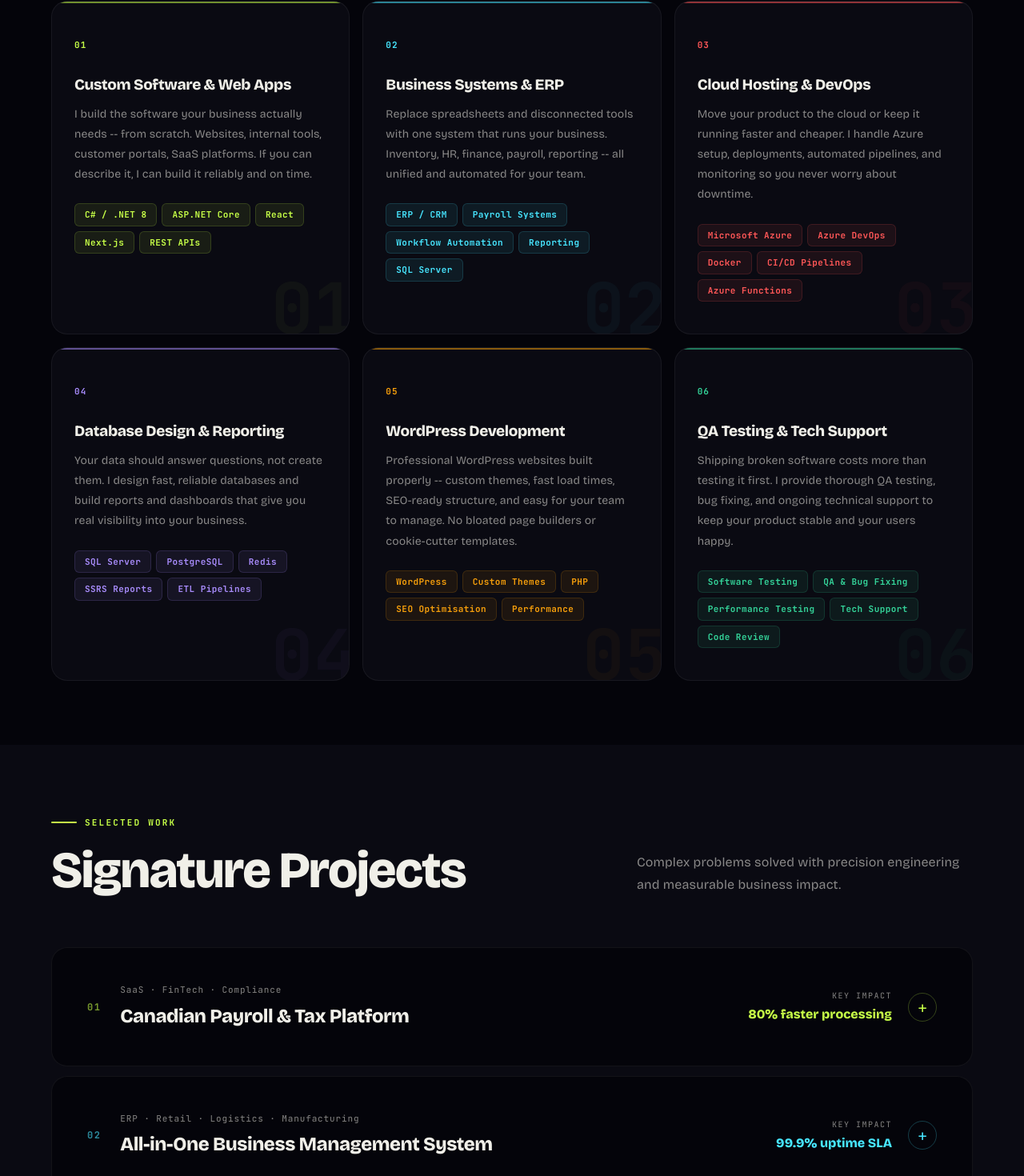
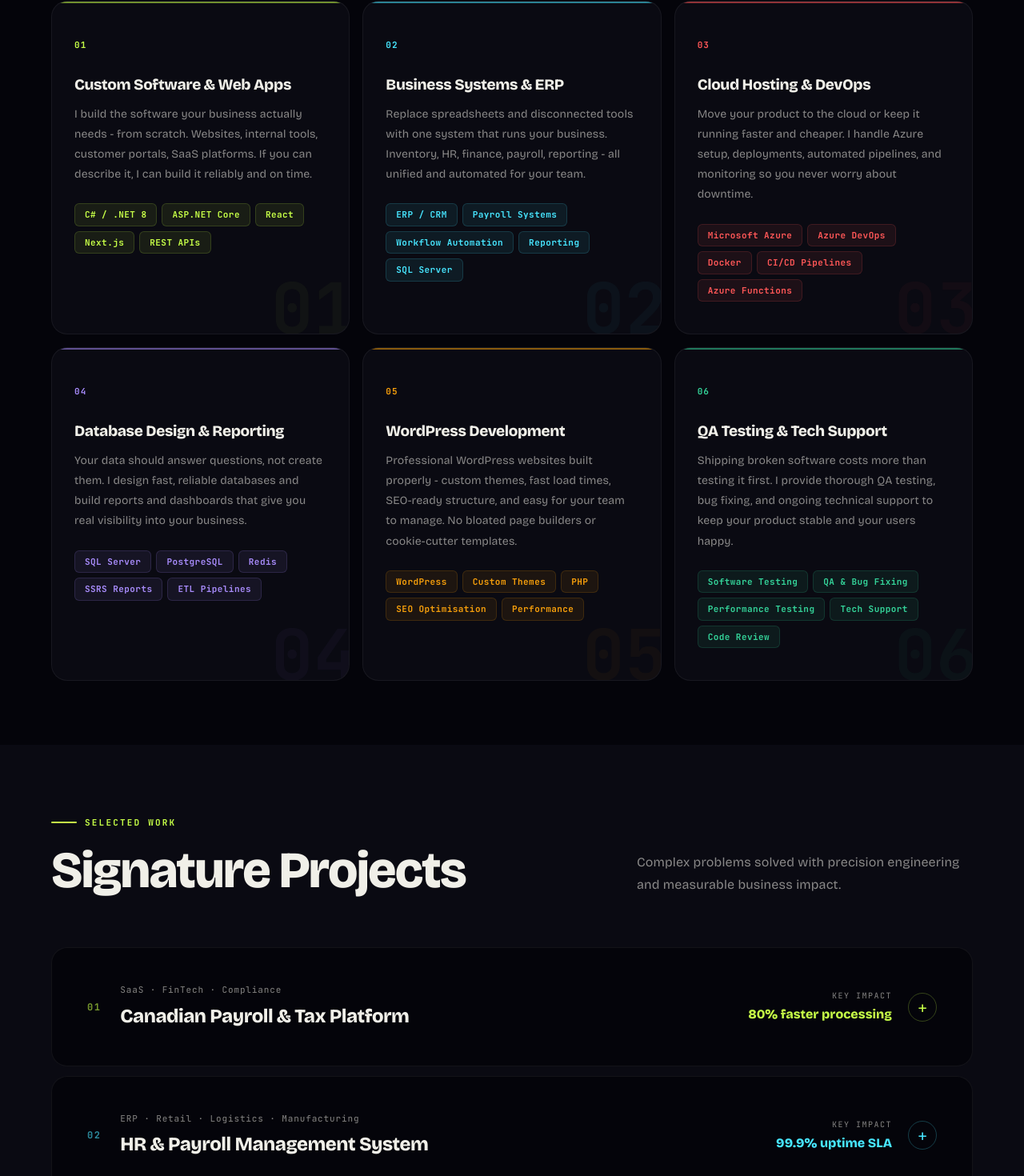
Before and after one commit to OwaisAlam3/Portfolio_Dilawar, a Next.js app: page / in a window 1280 px wide. Shown: the part 1271-2741 px from the top of the page at 80% size. Built offline with nearby package versions, Linux system fonts and the light colour scheme.

Commit message:
optimised content

```diff
--- a/app/page.jsx
+++ b/app/page.jsx
@@ -42,14 +42,14 @@ const SERVICES = [
   {
     num: '01',
     title: 'Custom Software & Web Apps',
-    desc: 'I build the software your business actually needs -- from scratch. Websites, internal tools, customer portals, SaaS platforms. If you can describe it, I can build it reliably and on time.',
+    desc: 'I build the software your business actually needs - from scratch. Websites, internal tools, customer portals, SaaS platforms. If you can describe it, I can build it reliably and on time.',
     tags: ['C# / .NET 8', 'ASP.NET Core', 'React', 'Next.js', 'REST APIs'],
     color: T.lime,
   },
   {
     num: '02',
     title: 'Business Systems & ERP',
-    desc: 'Replace spreadsheets and disconnected tools with one system that runs your business. Inventory, HR, finance, payroll, reporting -- all unified and automated for your team.',
+    desc: 'Replace spreadsheets and disconnected tools with one system that runs your business. Inventory, HR, finance, payroll, reporting - all unified and automated for your team.',
     tags: ['ERP / CRM', 'Payroll Systems', 'Workflow Automation', 'Reporting', 'SQL Server'],
     color: T.cyan,
   },
@@ -70,7 +70,7 @@ const SERVICES = [
   {
     num: '05',
     title: 'WordPress Development',
-    desc: 'Professional WordPress websites built properly -- custom themes, fast load times, SEO-ready structure, and easy for your team to manage. No bloated page builders or cookie-cutter templates.',
+    desc: 'Professional WordPress websites built properly - custom themes, fast load times, SEO-ready structure, and easy for your team to manage. No bloated page builders or cookie-cutter templates.',
     tags: ['WordPress', 'Custom Themes', 'PHP', 'SEO Optimisation', 'Performance'],
     color: '#f59e0b',
   },
@@ -98,10 +98,10 @@ const PROJECTS = [
   },
   {
     num: '02',
-    title: 'All-in-One Business Management System',
+    title: 'HR & Payroll Management System',
     category: 'ERP · Retail · Logistics · Manufacturing',
     impact: '99.9% uptime SLA',
-    desc: 'A fully custom business management system built to replace scattered spreadsheets and disconnected tools. Inventory, HR, finance, and analytics unified into one platform -- serving clients across retail, manufacturing, and logistics.',
+    desc: 'A fully custom HR & Payroll Management System built to replace scattered spreadsheets and disconnected tools. Inventory, HR, finance, and analytics unified into one platform - serving clients across retail, manufacturing, and logistics.',
     outcomes: ['Real-time analytics dashboard', 'Inventory & HR in one system', 'Role-based access control', '99.9% uptime maintained', 'Integrated third-party APIs'],
     tech: ['C#', '.NET', 'ASP.NET MVC', 'SQL Server', 'Azure DevOps'],
     color: T.cyan,
@@ -110,7 +110,7 @@ const PROJECTS = [
   },
   {
     num: '03',
-    title: 'Digital Media CMS -- Express News',
+    title: 'Digital Media CMS - Express News',
     category: 'Media · High-Traffic · CMS',
     impact: '3M+ daily users',
     desc: "Backend publishing infrastructure for one of Pakistan's largest news networks. Sub-100ms API response times under 3M+ concurrent daily readers with real-time push via SignalR.",
@@ -122,10 +122,10 @@ const PROJECTS = [
   },
   {
     num: '04',
-    title: 'News & Media Website -- WordPress Build',
+    title: 'WordPress Built News & Media Website ',
     category: 'WordPress · Media · Publishing',
     impact: 'Live & scaling',
-    desc: 'Full WordPress website built for a business news and media publication -- Freedom Business Daily. Custom theme architecture, fast load times, SEO-first content structure, and a smooth editorial workflow for a growing team of writers and editors.',
+    desc: 'Full WordPress website built for a business news and media publication - Freedom Business Daily. Custom theme architecture, fast load times, SEO-first content structure, and a smooth editorial workflow for a growing team of writers and editors.',
     outcomes: ['Custom WordPress theme build', 'SEO-optimised site architecture', 'Editorial multi-author workflow', 'Performance-tuned delivery', 'Responsive across all devices'],
     tech: ['WordPress', 'PHP', 'Custom Theme', 'SEO', 'Performance'],
     color: '#f59e0b',
@@ -134,10 +134,10 @@ const PROJECTS = [
   },
   {
     num: '05',
-    title: 'Corporate Website -- Built From Scratch, No Templates',
+    title: 'Completely Customised Next.JS Website',
     category: 'Custom Dev · Agency · Lead Generation',
     impact: 'Live production site',
-    desc: 'A fully hand-coded corporate website for 110 Solutions, an Australian software agency. No WordPress, no page builders -- every line custom written for speed, brand credibility, and converting visitors into leads.',
+    desc: 'A fully hand-coded corporate website for 110 Solutions, an Australian software agency. No WordPress, no page builders - every line custom written for speed, brand credibility, and converting visitors into leads.',
     outcomes: ['Fully custom design and build', 'No CMS or page-builder dependencies', 'Optimised for lead conversion', 'Cross-browser and device tested', 'Production-ready and maintained'],
     tech: ['ASP.NET', 'C#', 'HTML/CSS', 'JavaScript', 'Custom UI'],
     color: '#a78bfa',
@@ -150,7 +150,7 @@ const PROCESS = [
   {
     step: '01',
     title: 'Discovery',
-    desc: 'Deep-dive into your business goals, technical constraints, and user needs. I ask the questions most developers skip -- so nothing surprises us at launch.',
+    desc: 'Deep-dive into your business goals, technical constraints, and user needs. I ask the questions most developers skip - so nothing surprises us at launch.',
   },
   {
     step: '02',
@@ -160,7 +160,7 @@ const PROCESS = [
   {
     step: '03',
     title: 'Build & Iterate',
-    desc: 'Agile delivery with regular demos and feedback loops. You see progress weekly -- no black boxes, no surprises.',
+    desc: 'Agile delivery with regular demos and feedback loops. You see progress weekly - no black boxes, no surprises.',
   },
   {
     step: '04',
@@ -201,7 +201,7 @@ const EXPERIENCE = [
 
 const TESTIMONIALS = [
   {
-    quote: 'Syed delivered our payroll platform on time, on budget, and exceeded every technical requirement. The system has been running flawlessly for over a year -- exactly what we needed.',
+    quote: 'Syed delivered our payroll platform on time, on budget, and exceeded every technical requirement. The system has been running flawlessly for over a year - exactly what we needed.',
     name: 'James R.',
     title: 'CTO, FinTech Startup · Canada',
     initials: 'JR',
@@ -517,8 +517,8 @@ export default function Page() {
   const btnLabel = {
     idle:    'Send Message ↗',
     loading: 'Sending...',
-    sent:    "Sent -- I'll reply soon!",
-    error:   'Failed -- please email directly',
+    sent:    "Sent - I'll reply soon!",
+    error:   'Failed - please email directly',
   }[formStatus];
 
   const cursorDotBg   = onLight ? '#04040a' : T.text;
@@ -1021,7 +1021,7 @@ export default function Page() {
             >
               I'm{' '}
               <strong style={{ color: T.text, fontWeight: 700 }}>Syed Dilawar Hussain</strong>
-              {' '}-- a senior developer who turns complex enterprise requirements into elegant, high-performance systems.
+              {' '}, a senior developer who turns complex enterprise requirements into elegant, high-performance systems.
               C#, ASP.NET Core, Azure, React. 8+ years. 50+ delivered projects.
             </motion.p>
 
@@ -1047,7 +1047,7 @@ export default function Page() {
             </motion.div>
           </div>
 
-          {/* ── RIGHT COLUMN -- editorial portrait card ── */}
+          {/* ── RIGHT COLUMN - editorial portrait card ── */}
           <motion.div
             initial={{ opacity: 0, x: 50 }}
             animate={{ opacity: 1, x: 0 }}
@@ -1207,7 +1207,7 @@ export default function Page() {
           </motion.div>
         </div>{/* end top row */}
 
-        {/* Stats -- full width bar */}
+        {/* Stats - full width bar */}
         <motion.div
           initial={{ opacity: 0, y: 24 }}
           animate={{ opacity: 1, y: 0 }}
@@ -1249,7 +1249,7 @@ export default function Page() {
                 My Services
               </h2>
               <p style={{ fontSize: 16, color: T.muted, maxWidth: 400, lineHeight: 1.75, fontFamily: "'Bricolage Grotesque', sans-serif", letterSpacing: '0.01em' }}>
-                Eight years delivering across the full spectrum -- custom software, business systems, cloud, databases, WordPress, and QA.
+                Eight years delivering across the full spectrum - custom software, business systems, cloud, databases, WordPress, and QA.
               </p>
             </div>
           </motion.div>
@@ -1337,7 +1337,7 @@ export default function Page() {
                 role="button"
                 tabIndex={0}
                 aria-expanded={activeProject === i}
-                aria-label={`${p.title} -- click to ${activeProject === i ? 'collapse' : 'expand'} details`}
+                aria-label={`${p.title} - click to ${activeProject === i ? 'collapse' : 'expand'} details`}
                 onClick={() => setActiveProject(activeProject === i ? null : i)}
                 onKeyDown={(e) => { if (e.key === 'Enter' || e.key === ' ') { e.preventDefault(); setActiveProject(activeProject === i ? null : i); } }}
                 onMouseEnter={onEnter} onMouseLeave={onLeave}
@@ -1768,7 +1768,7 @@ export default function Page() {
             {/* LEFT */}
             <div>
               <p style={{ fontSize: 17, color: T.muted, lineHeight: 1.85, marginBottom: 44, fontFamily: "'Bricolage Grotesque', sans-serif", maxWidth: 440, letterSpacing: '0.01em' }}>
-                Whether you need a full-stack enterprise application, cloud migration, technical consultation, or a long-term engineering partner -- I'd love to hear about your challenge.
+                Whether you need a full-stack enterprise application, cloud migration, technical consultation, or a long-term engineering partner - I'd love to hear about your challenge.
               </p>
 
               <div style={{ display: 'flex', flexDirection: 'column', gap: 4, marginBottom: 44 }}>
@@ -1832,7 +1832,7 @@ export default function Page() {
               </div>
             </div>
 
-            {/* RIGHT -- form */}
+            {/* RIGHT - form */}
             <motion.div
               initial={{ opacity: 0, y: 40 }}
               whileInView={{ opacity: 1, y: 0 }}
@@ -1896,8 +1896,8 @@ export default function Page() {
                     >
                       <option value="">Select a range...</option>
                       <option value="under-5k">Under $5,000</option>
-                      <option value="5k-15k">$5,000 -- $15,000</option>
-                      <option value="15k-50k">$15,000 -- $50,000</option>
+                      <option value="5k-15k">$5,000 - $15,000</option>
+                      <option value="15k-50k">$15,000 - $50,000</option>
                       <option value="50k+">$50,000+</option>
                       <option value="retainer">Ongoing / Retainer</option>
                     </select>
```
